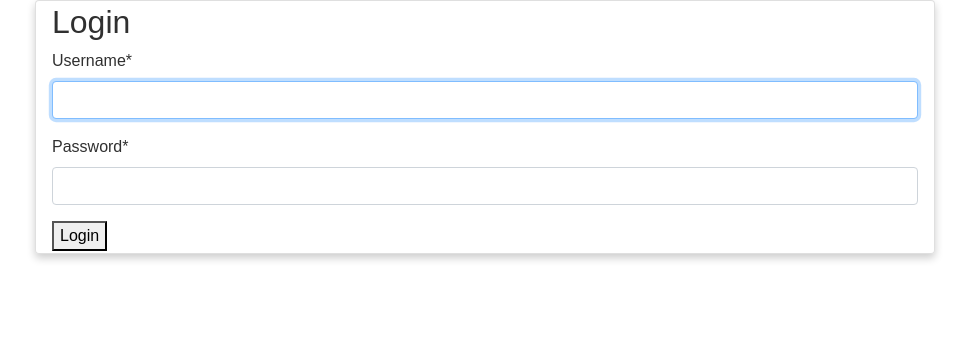
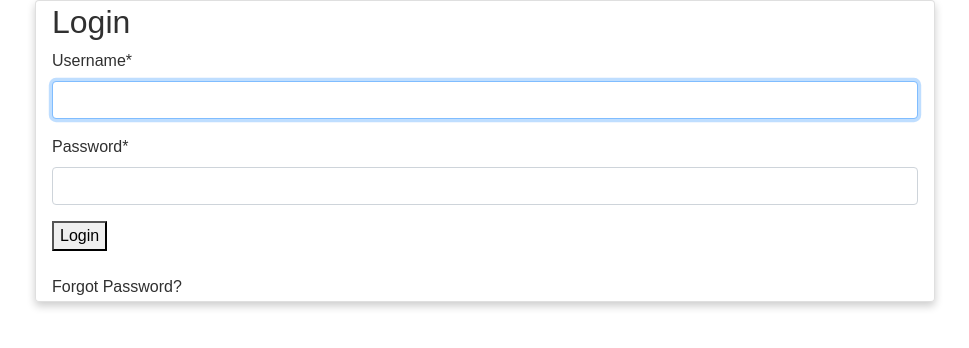
Before and after one commit to thekampany/tripproject, a Django app: page /accounts/login/ in a window 1280 px wide. Shown: the top 348 px of the page, without its empty margins (155-1124 px from the left). Run offline with Django 4.2, Linux system fonts and the light colour scheme; some libraries are stand-ins or nearby versions.

Commit message:
forgot password link on login

```diff
--- a/tripapp/templates/registration/login.html
+++ b/tripapp/templates/registration/login.html
@@ -7,4 +7,6 @@
     {{ form|crispy }}
     <button type="submit">Login</button>
   </form>
+    <br />
+    <a href="{% url 'tripapp:password_reset' %}">Forgot Password?</a>
 {% endblock %}
```
